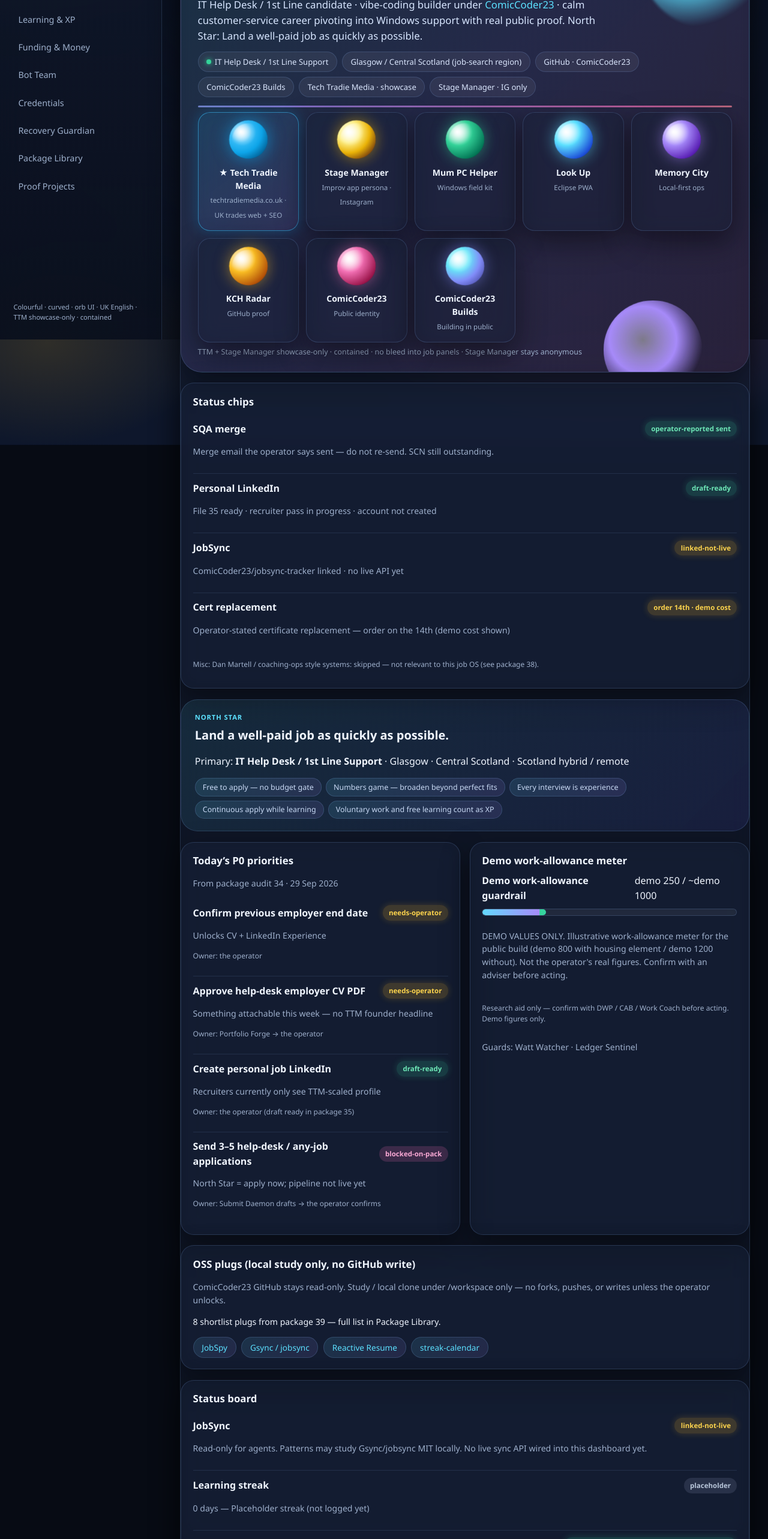
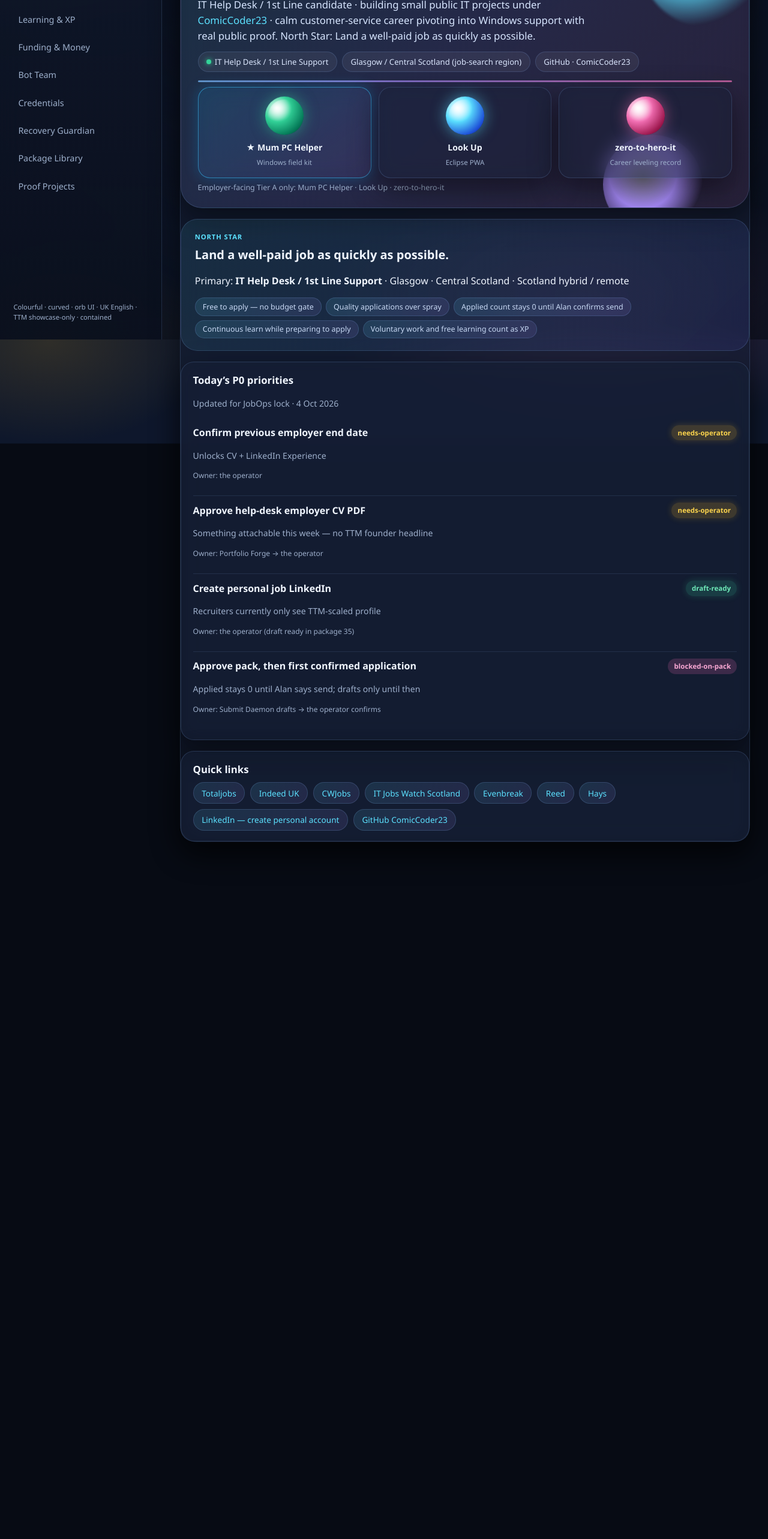
Before and after one commit to ComicCoder23/zero-to-hero-it, a React (Vite) app: page / in a window 1280 px wide. Shown: the part 234-2800 px from the top of the page at 60% size. After the commit the page ends 1694 px from the top, so only its background shows below. Built offline with nearby package versions, Linux system fonts and the light colour scheme.

Commit message:
fix(public): Tier A showcase only; drop UC meter and internal chips
Employer-facing home now shows Mum PC Helper, Look Up, zero-to-hero-it only.
Removes vibe-coding wording, TTM pills, demo work-allowance meter, and
internal status board from Command Home per JobOps polish audit.

```diff
--- a/src/components/ShowcaseStrip.tsx
+++ b/src/components/ShowcaseStrip.tsx
@@ -67,15 +67,43 @@
     item.name !== 'Tech Tradie Media' && item.name !== 'Stage Manager',
 )
 
+/** Employer-facing Tier A only (JobOps lock 2026-10-04). */
+export const SHOWCASE_TIER_A: ShowcaseItem[] = [
+  {
+    name: 'Mum PC Helper',
+    blurb: 'Windows field kit',
+    orbClass: 'orb-mum',
+    url: 'https://github.com/ComicCoder23/mums-pc-helper',
+    featured: true,
+  },
+  {
+    name: 'Look Up',
+    blurb: 'Eclipse PWA',
+    orbClass: 'orb-lookup',
+    url: 'https://comiccoder23.github.io/lookup/',
+  },
+  {
+    name: 'zero-to-hero-it',
+    blurb: 'Career leveling record',
+    orbClass: 'orb-cc23',
+    url: 'https://github.com/ComicCoder23/zero-to-hero-it',
+  },
+]
+
 type Props = {
   items?: ShowcaseItem[]
-  /** "full" = include public TTM tile; "jobSafe" = ComicCoder23 builds only */
-  variant?: 'full' | 'jobSafe'
+  /** "full" = legacy showcase; "jobSafe" = no TTM; "tierA" = employer-facing three only */
+  variant?: 'full' | 'jobSafe' | 'tierA'
 }
 
-export function ShowcaseStrip({ items, variant = 'full' }: Props) {
+export function ShowcaseStrip({ items, variant = 'tierA' }: Props) {
   const list =
-    items ?? (variant === 'jobSafe' ? SHOWCASE_JOB_SAFE : SHOWCASE_FULL)
+    items ??
+    (variant === 'jobSafe'
+      ? SHOWCASE_JOB_SAFE
+      : variant === 'full'
+        ? SHOWCASE_FULL
+        : SHOWCASE_TIER_A)
 
   return (
     <div className="showcase-strip">
--- a/src/data/northStar.json
+++ b/src/data/northStar.json
@@ -5,9 +5,9 @@
   "geography": "Glasgow · Central Scotland · Scotland hybrid / remote",
   "doctrine": [
     "Free to apply — no budget gate",
-    "Numbers game — broaden beyond perfect fits",
-    "Every interview is experience",
-    "Continuous apply while learning",
+    "Quality applications over spray",
+    "Applied count stays 0 until Alan confirms send",
+    "Continuous learn while preparing to apply",
     "Voluntary work and free learning count as XP"
   ],
   "prioritiesP0": [
@@ -34,8 +34,8 @@
     },
     {
       "id": "p0-applies",
-      "label": "Send 3–5 help-desk / any-job applications",
-      "why": "North Star = apply now; pipeline not live yet",
+      "label": "Approve pack, then first confirmed application",
+      "why": "Applied stays 0 until Alan says send; drafts only until then",
       "owner": "Submit Daemon drafts → the operator confirms",
       "status": "blocked-on-pack"
     }
--- a/src/pages/CommandHome.tsx
+++ b/src/pages/CommandHome.tsx
@@ -1,34 +1,23 @@
 import northStar from '../data/northStar.json'
 import links from '../data/links.json'
 import profile from '../data/profile.json'
-import ossPlugs from '../data/ossPlugs.json'
 import { Panel } from '../components/Panel'
-import { UcMeter } from '../components/UcMeter'
 import { StatusChip } from '../components/StatusChip'
 import { ExtLink } from '../components/ExtLink'
 import { ShowcaseStrip } from '../components/ShowcaseStrip'
-import jobs from '../data/jobs.json'
-import learning from '../data/learning.json'
-import sqa from '../data/sqa.json'
-import linkedin from '../data/linkedin.json'
-import funding from '../data/funding.json'
 
 export function CommandHome() {
-  const chips =
-    'statusChips' in northStar ? northStar.statusChips : []
-  const misc =
-    'miscNotes' in northStar ? northStar.miscNotes : []
-
   return (
     <Panel
       title="Command Home"
-      subtitle="Showcase · North Star · status chips · today’s P0s · demo work-allowance"
+      subtitle="Tier A proof · North Star · today’s P0s"
     >
       <div className="hero">
         <p className="hero-kicker">Career showcase · Glasgow / Central Scotland</p>
         <h2>{profile.fullName}</h2>
         <p className="hero-lead">
-          IT Help Desk / 1st Line candidate · vibe-coding builder under{' '}
+          IT Help Desk / 1st Line candidate · building small public IT projects
+          under{' '}
           <ExtLink href={profile.githubUrl}>ComicCoder23</ExtLink> · calm
           customer-service career pivoting into Windows support with real
           public proof. North Star: {northStar.statement}
@@ -39,46 +28,13 @@
           </span>
           <span className="pill">{profile.locationForApps}</span>
           <span className="pill">GitHub · ComicCoder23</span>
-          <span className="pill">ComicCoder23 Builds</span>
-          <span className="pill">Tech Tradie Media · showcase</span>
-          <span className="pill">Stage Manager · IG only</span>
         </div>
         <div className="liquid-divider" />
-        <ShowcaseStrip variant="full" />
+        <ShowcaseStrip variant="tierA" />
         <p className="showcase-note">
-          TTM + Stage Manager showcase-only · contained · no bleed into job
-          panels · Stage Manager stays anonymous
+          Employer-facing Tier A only: Mum PC Helper · Look Up · zero-to-hero-it
         </p>
       </div>
-
-      {chips.length > 0 ? (
-        <div className="card">
-          <h3>Status chips</h3>
-          <ul className="priority-list">
-            {chips.map(
-              (c: {
-                id: string
-                label: string
-                status: string
-                detail: string
-              }) => (
-                <li key={c.id}>
-                  <div className="priority-row">
-                    <strong>{c.label}</strong>
-                    <StatusChip status={c.status} />
-                  </div>
-                  <p className="muted small">{c.detail}</p>
-                </li>
-              ),
-            )}
-          </ul>
-          {misc.map((m: { id: string; note: string }) => (
-            <p key={m.id} className="muted tiny">
-              Misc: {m.note}
-            </p>
-          ))}
-        </div>
-      ) : null}
 
       <div className="banner">
         <p className="banner-kicker">North Star</p>
@@ -94,10 +50,9 @@
         </ul>
       </div>
 
-      <div className="grid-2">
       <div className="card">
         <h3>Today’s P0 priorities</h3>
-          <p className="muted small">From package audit 34 · 29 Sep 2026</p>
+        <p className="muted small">Updated for JobOps lock · 4 Oct 2026</p>
         <ul className="priority-list">
           {northStar.prioritiesP0.map((p) => (
             <li key={p.id}>
@@ -113,97 +68,6 @@
       </div>
 
       <div className="card">
-          <h3>Demo work-allowance meter</h3>
-          <UcMeter
-            approxMonthly={northStar.ucMeter.approxMonthly}
-            currentTrackedEarnings={northStar.ucMeter.currentTrackedEarnings}
-            note={northStar.ucMeter.note}
-            disclaimer={northStar.ucMeter.disclaimer}
-          />
-          <p className="muted small">
-            Guards: {northStar.ucMeter.guards.join(' · ')}
-          </p>
-        </div>
-      </div>
-
-      <div className="card">
-        <h3>OSS plugs (local study only, no GitHub write)</h3>
-        <p className="muted small">{ossPlugs.rule}</p>
-        <p className="small">
-          {ossPlugs.count} shortlist plugs from package 39 — full list in Package
-          Library.
-        </p>
-        <div className="link-cloud">
-          {ossPlugs.plugs.slice(0, 4).map((p) => (
-            <ExtLink key={p.id} href={p.url}>
-              {p.name}
-            </ExtLink>
-          ))}
-        </div>
-      </div>
-
-
-      <div className="card">
-        <h3>Status board</h3>
-        <ul className="priority-list">
-          <li>
-            <div className="priority-row">
-              <strong>JobSync</strong>
-              <StatusChip status={jobs.jobSync.status} />
-            </div>
-            <p className="muted small">{jobs.jobSync.note}</p>
-          </li>
-          <li>
-            <div className="priority-row">
-              <strong>Learning streak</strong>
-              <StatusChip status={learning.streak.isPlaceholder ? 'placeholder' : 'live'} />
-            </div>
-            <p className="muted small">
-              {learning.streak.days} days — {learning.streak.label}
-            </p>
-          </li>
-          <li>
-            <div className="priority-row">
-              <strong>SQA merge</strong>
-              <StatusChip status={sqa.mergeStatus.status} />
-            </div>
-            <p className="muted small">{sqa.mergeStatus.actionForAgents}</p>
-          </li>
-          <li>
-            <div className="priority-row">
-              <strong>Personal LinkedIn</strong>
-              <StatusChip status={linkedin.personal.status} />
-            </div>
-            <p className="muted small">
-              Recruiter pass: {linkedin.personal.recruiterPass.status} — draft{' '}
-              {linkedin.personal.draftFile} only
-            </p>
-          </li>
-          <li>
-            <div className="priority-row">
-              <strong>Cert replacement</strong>
-              <StatusChip status={funding.certificateReplacement.status} />
-            </div>
-            <p className="muted small">
-              demo {funding.certificateReplacement.costGbp} — order on the{' '}
-              {funding.certificateReplacement.orderOn}
-            </p>
-          </li>
-          <li>
-            <div className="priority-row">
-              <strong>Daily job / learning updates</strong>
-              <StatusChip status="design-only" />
-            </div>
-            <p className="muted small">
-              Job digest running: {String(jobs.dailyUpdatesDesign.running)} ·
-              Learning digest running:{' '}
-              {String(learning.dailyUpdatesDesign.running)}
-            </p>
-          </li>
-        </ul>
-      </div>
-
-      <div className="card">
         <h3>Quick links</h3>
         <div className="link-cloud">
           {links.jobBoards.map((l) => (
@@ -211,12 +75,10 @@
               {l.name}
             </ExtLink>
           ))}
-          <ExtLink href={links.jobsync.url}>{links.jobsync.name}</ExtLink>
           <ExtLink href={links.linkedin.personalJoin.url}>
             {links.linkedin.personalJoin.name}
           </ExtLink>
           <ExtLink href={profile.githubUrl}>GitHub ComicCoder23</ExtLink>
-          <ExtLink href={profile.sqa.portalUrl}>My Qualifications</ExtLink>
         </div>
       </div>
     </Panel>
```
Lines whose indentation alone changed are shown as unchanged.
